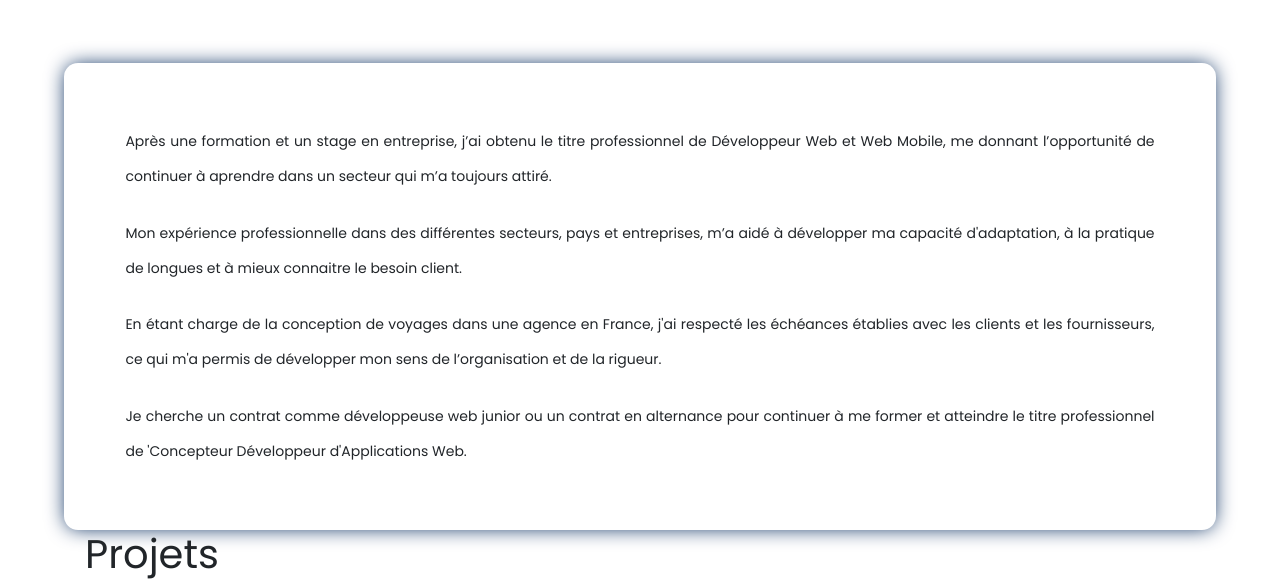
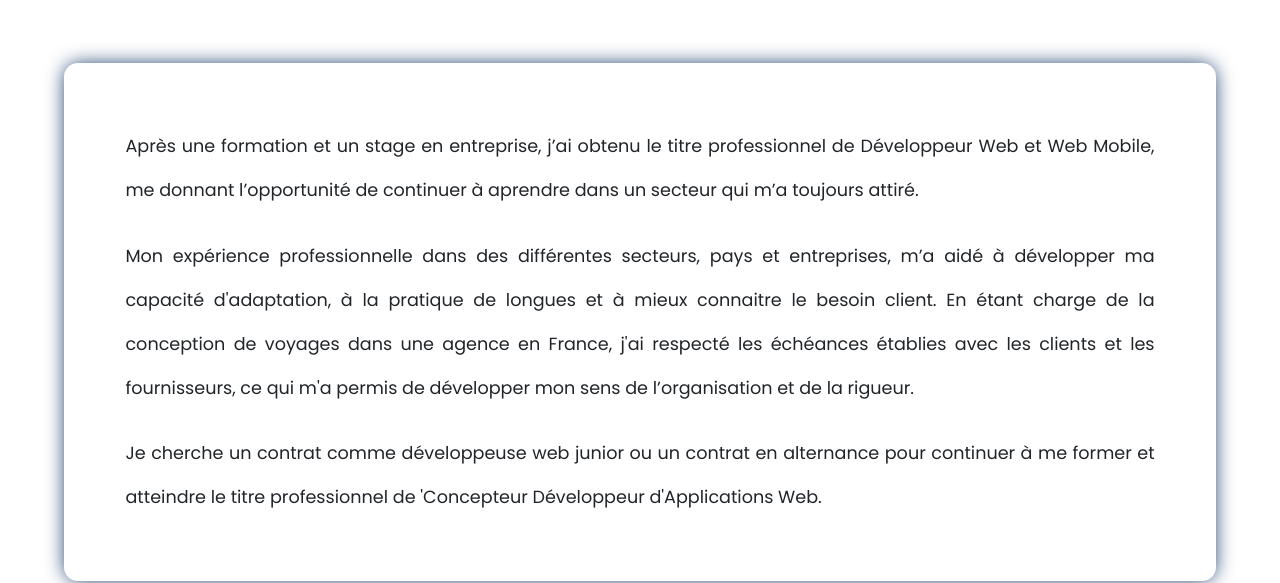
Before and after one commit to siferga/mon-app, a React (Create React App) app: page / in a window 1280 px wide. Shown: the part 762-1345 px from the top of the page. Built offline with nearby package versions, Linux system fonts and the light colour scheme; a web font is replaced by a local one.

Commit message:
delete paragraphe

```diff
--- a/src/PortfolioContainer/AboutMe/AboutMe.css
+++ b/src/PortfolioContainer/AboutMe/AboutMe.css
@@ -6,7 +6,7 @@
   margin: 50px 0 0 0;
 }
 .about-me-parent {
-  max-width: 1300px;
+  /*max-width: 1300px;*/
   width: 90%;
 }
 .about-me-card {
@@ -14,16 +14,20 @@
   border-radius: 14px;
   box-shadow: 0 0px 20px -2px #00275A;
 
+
 }
 .about-me-details {
   width: 100%;
   text-align: justify;
   padding: 40px;
-  align-items: center;
+  align-items:normal;
 }
 .about-me-description {
   font-size: 14px;
   line-height: 250%;
+  font-size: 1.1rem;
+  /*text-align: center;*/
+  justify-content: center;
 
 }
 .about-me-highlights {
@@ -83,3 +87,15 @@
       width: 100%;
     }
   }
+
+
+@media (min-width: 1980px){
+  .about-me-details {
+    width: 100%;
+    text-align:center;
+    padding: 40px;
+
+  }
+
+
+}
--- a/src/PortfolioContainer/AboutMe/AboutMe.js
+++ b/src/PortfolioContainer/AboutMe/AboutMe.js
@@ -19,12 +19,10 @@ export default function AboutMe(props) {
                 "Après une formation et un stage en entreprise, j’ai obtenu le titre professionnel de Développeur Web et Web Mobile, me donnant l’opportunité de continuer à aprendre dans un secteur qui m’a toujours attiré.",
             ],
             paragraphe2: [
-                "Mon expérience professionnelle dans des différentes secteurs, pays et entreprises, m’a aidé à développer ma capacité d'adaptation, à la pratique de longues et à mieux connaitre le besoin client.",
+                "Mon expérience professionnelle dans des différentes secteurs, pays et entreprises, m’a aidé à développer ma capacité d'adaptation, à la pratique de longues et à mieux connaitre le besoin client. En étant charge de la conception de voyages dans une agence en France, j'ai respecté les échéances établies avec les clients et les fournisseurs, ce qui m'a permis de développer mon sens de l’organisation et de la rigueur.",
             ],
+
             paragraphe3: [
-                "En étant charge de la conception de voyages dans une agence en France, j'ai respecté les échéances établies avec les clients et les fournisseurs, ce qui m'a permis de développer mon sens de l’organisation et de la rigueur.",
-            ],
-            paragraphe4: [
                 "Je cherche un contrat comme développeuse web junior ou un contrat en alternance pour continuer à me former et atteindre le titre professionnel de 'Concepteur Développeur d'Applications Web.",
             ],
 
@@ -39,8 +37,6 @@ export default function AboutMe(props) {
             heading: "",
         },
     };
-
-
 
 
   return (
@@ -59,9 +55,6 @@ export default function AboutMe(props) {
                         <div className='description-paragraphe3'>
                             <span> {SCREEN_CONSTSANTS.description.paragraphe3}</span>
                         </div>
-                        <div className='description-paragraphe3'>
-                            <span> {SCREEN_CONSTSANTS.description.paragraphe4}</span>
-                        </div>
                     </div>
 
                 </div>
```
